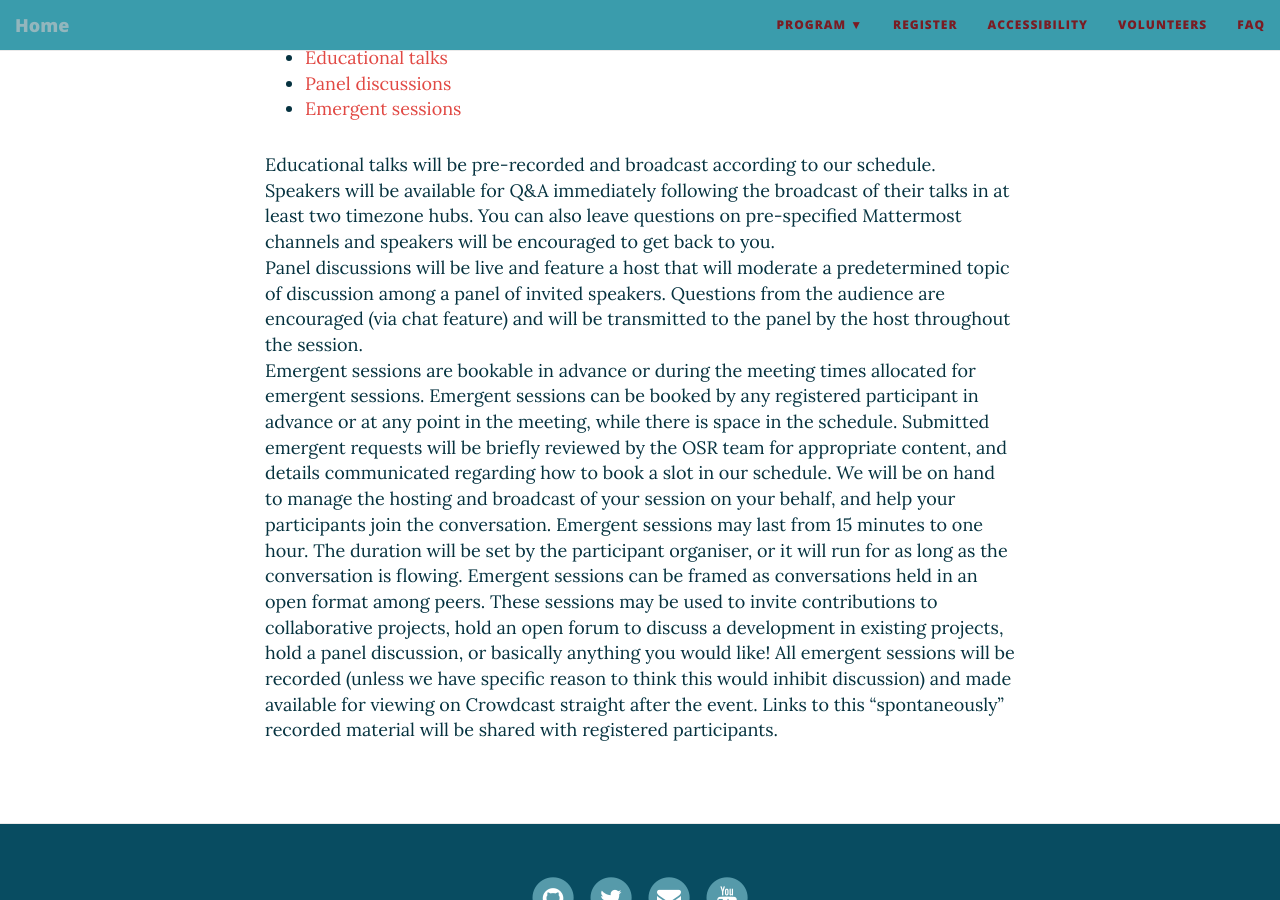
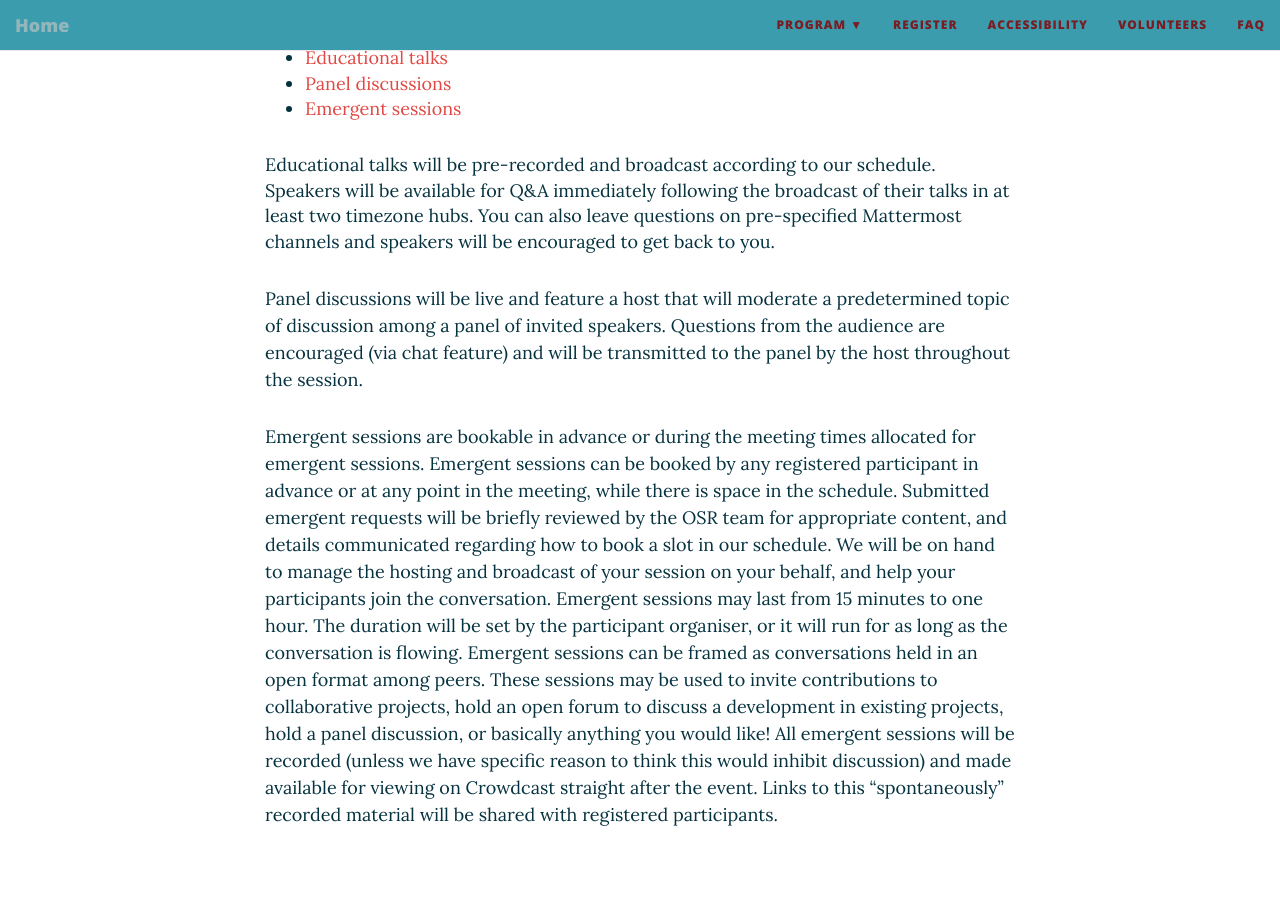
Before and after one commit to ohbm/osr2021, a Jekyll site: the page built from formats.md, in a window 1280 px wide and 900 px high, scrolled down 609 px. Built offline with Jekyll 4.4.1, drawn with Linux system fonts in a browser that asks for light colours; nearby versions of some CDN libraries.

Commit message:
Update formats.md

```diff
--- a/formats.md
+++ b/formats.md
@@ -11,10 +11,10 @@
 - [Panel discussions](#panel)
 - [Emergent sessions](#emergent)
 
-<p align="center">
+<p align="justify">
   <div id='educational'></div>
   Educational talks will be pre-recorded and broadcast according to our schedule. Speakers will be available for Q&A immediately following the broadcast of their talks in at least two timezone hubs. You can also leave questions on pre-specified Mattermost channels and speakers will be encouraged to get back to you.
-<br>
+<br></p>
 <div id='panel'></div>
 Panel discussions will be live and feature a host that will moderate a predetermined topic of discussion among a panel of invited speakers. Questions from the audience are encouraged (via chat feature) and will be transmitted to the panel by the host throughout the session.
 <br>
@@ -24,4 +24,3 @@
 Emergent sessions can be framed as conversations held in an open format among peers. These sessions may be used to invite contributions to collaborative projects, hold an open forum to discuss a development in existing projects, hold a panel discussion, or basically anything you would like!
 All emergent sessions will be recorded (unless we have specific reason to think this would inhibit discussion) and made available for viewing on Crowdcast straight after the event. Links to this “spontaneously” recorded material will be shared with registered participants.
 <br>
-</p>
```
